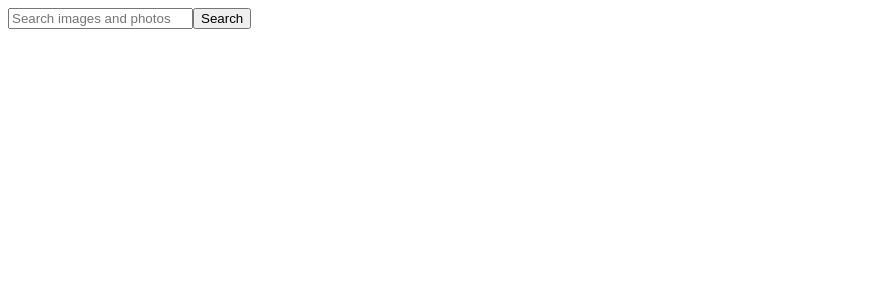
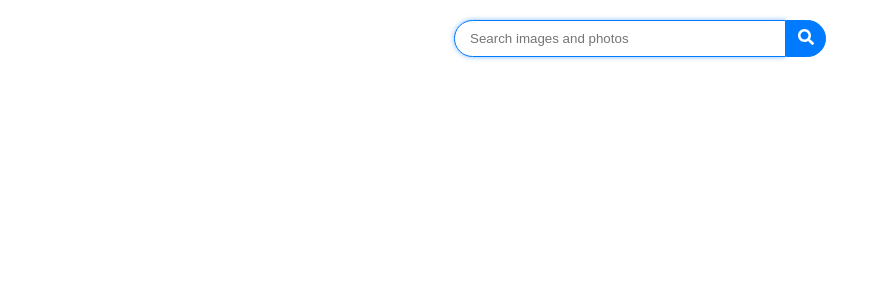
Before and after one commit to Yuliuus/goit-react-hw-04, a React (Vite) app: page / in a window 1280 px wide. Shown: the top 300 px of the page, without its empty margins (0-881 px from the left). Built offline with nearby package versions, Linux system fonts and the light colour scheme.

Commit message:
gallery, searchbar styles added

```diff
--- a/package.json
+++ b/package.json
@@ -10,9 +10,11 @@
     "preview": "vite preview"
   },
   "dependencies": {
+    "axios": "^1.7.2",
     "formik": "^2.4.6",
     "react": "^18.3.1",
-    "react-dom": "^18.3.1"
+    "react-dom": "^18.3.1",
+    "react-icons": "^5.2.1"
   },
   "devDependencies": {
     "@types/react": "^18.3.3",
--- a/src/components/App/App.jsx
+++ b/src/components/App/App.jsx
@@ -1,7 +1,29 @@
+import { useState, useEffect } from "react";
 import SearchBar from "../SearchBar/SearchBar";
+import ImageGallery from "../ImageGallery/ImageGallery";
+import css from "./App.module.css";
+import axios from "axios";
 
 function App() {
-  return <SearchBar />;
+  const [pictures, setPictures] = useState([]);
+
+  // useEffect(() => {
+  //   async function fetchPictures() {
+  //     const responce = await axios.get(
+  //       "https://api.unsplash.com/photos/?client_id=2v-3VDmPRDhk6q-mtAinGvXCqV_J9cy1VgSnNGEjX7s"
+  //     );
+  //     setPictures(responce.data)
+  //     console.log(responce.data);
+  //   }
+  //   fetchPictures();
+  // }, []);
+
+  return (
+    <div className={css.galleryWrap}>
+      <SearchBar />
+      {pictures.length > 0 && <ImageGallery items={pictures} />}
+    </div>
+  );
 }
 
 export default App;
--- /dev/null
+++ b/src/components/App/App.module.css
@@ -0,0 +1,5 @@
+.galleryWrap {
+    max-width: 1128px;
+    padding: 0 16px;
+    margin: 0 auto;
+  }
--- /dev/null
+++ b/src/components/ImageCard/ImageCard.jsx
@@ -0,0 +1,13 @@
+import css from "./ImageCard.module.css";
+export default function ImageCard({
+  item: {
+    urls: { small },
+    alt_description,
+  },
+}) {
+  return (
+    <div className={css.imageContainer}>
+      <img className={css.img} src={small} alt={alt_description} />
+    </div>
+  );
+}
--- /dev/null
+++ b/src/components/ImageCard/ImageCard.module.css
@@ -0,0 +1,15 @@
+img {
+  position: absolute;
+  top: 0;
+  left: 0;
+  width: 100%;
+  height: 100%;
+  object-fit: cover;
+}
+
+.imageContainer {
+  width: 100%;
+  padding-top: 75%;
+  position: relative;
+  overflow: hidden;
+}
--- /dev/null
+++ b/src/components/ImageGallery/ImageGallery.jsx
@@ -0,0 +1,16 @@
+import css from "./ImageGallery.module.css";
+import ImageCard from "../ImageCard/ImageCard";
+
+export default function ImageGallery({ items }) {
+  return (
+    <ul className={css.gallery}>
+      {items.map((item) => (
+        <li className={css.galleryItem} key={item.id}>
+          <div>
+            <ImageCard item={item} />
+          </div>
+        </li>
+      ))}
+    </ul>
+  );
+}
--- /dev/null
+++ b/src/components/ImageGallery/ImageGallery.module.css
@@ -0,0 +1,12 @@
+
+  .gallery {
+    display: flex;
+    flex-wrap: wrap;
+    gap: 15px;
+    list-style: none;
+    padding: 0;
+  }
+
+  .galleryItem {
+    width: calc((100% - 48px) / 4);
+  }
--- a/src/components/SearchBar/SearchBar.jsx
+++ b/src/components/SearchBar/SearchBar.jsx
@@ -1,15 +1,20 @@
+import css from "./SearchBar.module.css";
+import { FaSearch } from "react-icons/fa";
 
 export default function SearchBar({ onSubmit }) {
   return (
     <header>
-  <form>
+      <form className={css.searchBar}>
         <input
+          className={css.searchInput}
           type="text"
-      autocomplete="off"
-      autofocus
+          autoComplete="off"
+          autoFocus
           placeholder="Search images and photos"
         />
-    <button type="submit">Search</button>
+        <button className={css.searchBtn} type="submit">
+          <FaSearch className={css.searchIcon} />
+        </button>
       </form>
     </header>
   );
--- /dev/null
+++ b/src/components/SearchBar/SearchBar.module.css
@@ -0,0 +1,41 @@
+.searchBar {
+  display: flex;
+  justify-content: center;
+  align-items: center;
+  margin: 20px 0;
+  position: relative;
+}
+
+.searchInput {
+  width: 300px;
+  padding: 10px 15px;
+  border: 1px solid #ccc;
+  border-radius: 25px 0 0 25px;
+  outline: none;
+  transition: all 0.3s;
+}
+
+.searchInput:focus,
+.searchInput:hover {
+  border-color: #007bff;
+  box-shadow: 0 0 5px rgba(0, 123, 255, 0.5);
+}
+
+.searchBtn {
+  background-color: #007bff;
+  border: 1px solid #007bff;
+  color: white;
+  padding: 8px 11px;
+  border-radius: 0 25px 25px 0;
+  cursor: pointer;
+  transition: background-color 0.3s;
+  outline: none;
+}
+
+.searchBtn:hover {
+  background-color: #0056b3;
+}
+
+.searchIcon {
+  font-size: 16px;
+}
```
Also changed, not shown: 1 other file (tests, documents, lock files or other folders). Lines whose indentation alone changed are shown as unchanged.
